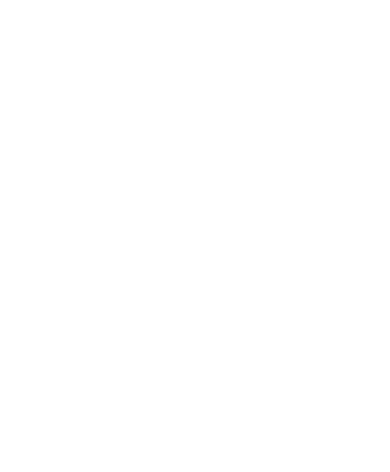
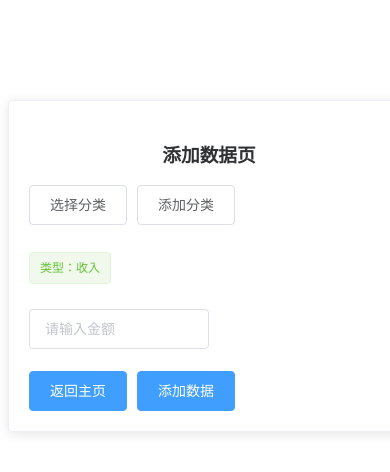
Before and after one commit to KristLin/XMind-tally-book, a Vue app: page /addData in a window 390 px wide. Shown: the top 472 px of the page. Built offline with nearby package versions, Linux system fonts and the light colour scheme.

Commit message:
add AddData page

```diff
--- a/src/App.vue
+++ b/src/App.vue
@@ -30,6 +30,9 @@
 .md-10 {
   margin-bottom: 10px;
 }
+.ml-10 {
+  margin-left: 10px;
+}
 .block {
   display: block;
   width: 100%;
--- a/src/plugins/element.js
+++ b/src/plugins/element.js
@@ -15,7 +15,8 @@
   CheckboxGroup,
   Upload,
   Tag,
-  Message
+  Message,
+  Card
 } from 'element-ui'
 
 Vue.use(Button)
@@ -33,6 +34,7 @@
 Vue.use(CheckboxGroup)
 Vue.use(Upload)
 Vue.use(Tag)
+Vue.use(Card)
 
 Vue.component(Message)
 
--- a/src/router/index.js
+++ b/src/router/index.js
@@ -1,6 +1,7 @@
 import Vue from 'vue'
 import VueRouter from 'vue-router'
 import Home from '../views/Home.vue'
+import AddData from '../views/AddData.vue'
 
 Vue.use(VueRouter)
 
@@ -9,6 +10,11 @@
     path: '/',
     name: 'Home',
     component: Home
+  },
+  {
+    path: '/addData',
+    name: 'AddData',
+    component: AddData
   },
   {
     path: '/about',
--- /dev/null
+++ b/src/views/AddData.vue
@@ -0,0 +1,75 @@
+<template>
+  <div class="add-data">
+    <el-card class="container">
+      <h3 style="text-align: center">添加数据页</h3>
+      <el-form :model="inputData">
+        <el-form-item>
+          <el-button>选择分类</el-button>
+          <el-button>添加分类</el-button>
+        </el-form-item>
+
+        <el-form-item>
+          <el-tag type="success">类型：收入</el-tag>
+        </el-form-item>
+
+        <el-form-item>
+          <el-input
+            v-model="inputData.type"
+            placeholder="请输入金额"
+            style="width: 50%"
+          ></el-input>
+        </el-form-item>
+      </el-form>
+
+      <el-button type="primary" @click="handleBackHome">返回主页</el-button>
+      <el-button type="primary" class="btn-right">添加数据</el-button>
+    </el-card>
+  </div>
+</template>
+
+<script>
+export default {
+  name: 'AddData',
+  data () {
+    return {
+      inputData: {},
+      chosenCat: '',
+      cats: [
+        {
+          id: 'abcd',
+          name: '教育',
+          type: 0
+        },
+        {
+          id: 'defg',
+          name: '工资',
+          type: 1
+        }
+      ]
+    }
+  },
+  methods: {
+    handleBackHome () {
+      this.$router.push('/')
+    }
+  }
+}
+</script>
+
+<style lang="scss" scoped>
+.container {
+  margin: 100px auto;
+  text-align: left;
+  width: 600px;
+  min-width: 400px;
+}
+.btn-left {
+  margin-left: 25%;
+  margin-right: 8%;
+}
+@media screen and (max-width: 768px) {
+  .container {
+    width: 80%;
+  }
+}
+</style>
--- a/src/views/Home.vue
+++ b/src/views/Home.vue
@@ -1,6 +1,7 @@
 <template>
   <div class="home">
     <div class="container">
+      <!-- 第一行输入 -->
       <el-row :gutter="20">
         <el-col :xs="12" :sm="9" :md="9" :lg="9" :xl="9" class="md-10">
           <el-input
@@ -30,6 +31,7 @@
         </el-col>
       </el-row>
 
+      <!-- 第二行输入 -->
       <el-row :gutter="20">
         <el-col :xs="12" :sm="9" :md="9" :lg="9" :xl="9" class="md-10">
           <el-dropdown @command="handleCommand" class="block">
@@ -65,7 +67,11 @@
           ></el-checkbox>
         </el-col>
         <el-col :xs="12" :sm="5" :md="5" :lg="5" :xl="5" class="md-10">
-          <el-button size="medium" type="primary" class="block h-40"
+          <el-button
+            size="medium"
+            type="primary"
+            class="block h-40"
+            @click="handleAddData"
             >添加数据
           </el-button>
         </el-col>
@@ -89,12 +95,12 @@
           prop="time"
           label="账单时间"
           width="200"
-          sortable=""
+          sortable
         ></el-table-column>
         <el-table-column
           prop="type"
           label="账单类型"
-          sortable=""
+          sortable
         ></el-table-column>
         <el-table-column
           prop="category"
@@ -104,9 +110,11 @@
         <el-table-column
           prop="amount"
           label="账单金额"
-          sortable=""
+          sortable
         ></el-table-column>
       </el-table>
+
+      <!-- 总支出总收入统计 -->
       <div style="float: right">
         <el-tag type="warning" class="mr-10"
           >总支出：{{ summary.expense }}</el-tag
@@ -208,6 +216,9 @@
         type: 'success',
         duration: 1500
       })
+    },
+    handleAddData () {
+      this.$router.push('addData')
     }
   }
 }
@@ -223,8 +234,6 @@
 @media screen and (max-width: 768px) {
   .container {
     font-size: 3px;
-  }
-  .container {
     width: 80%;
   }
 }
```
